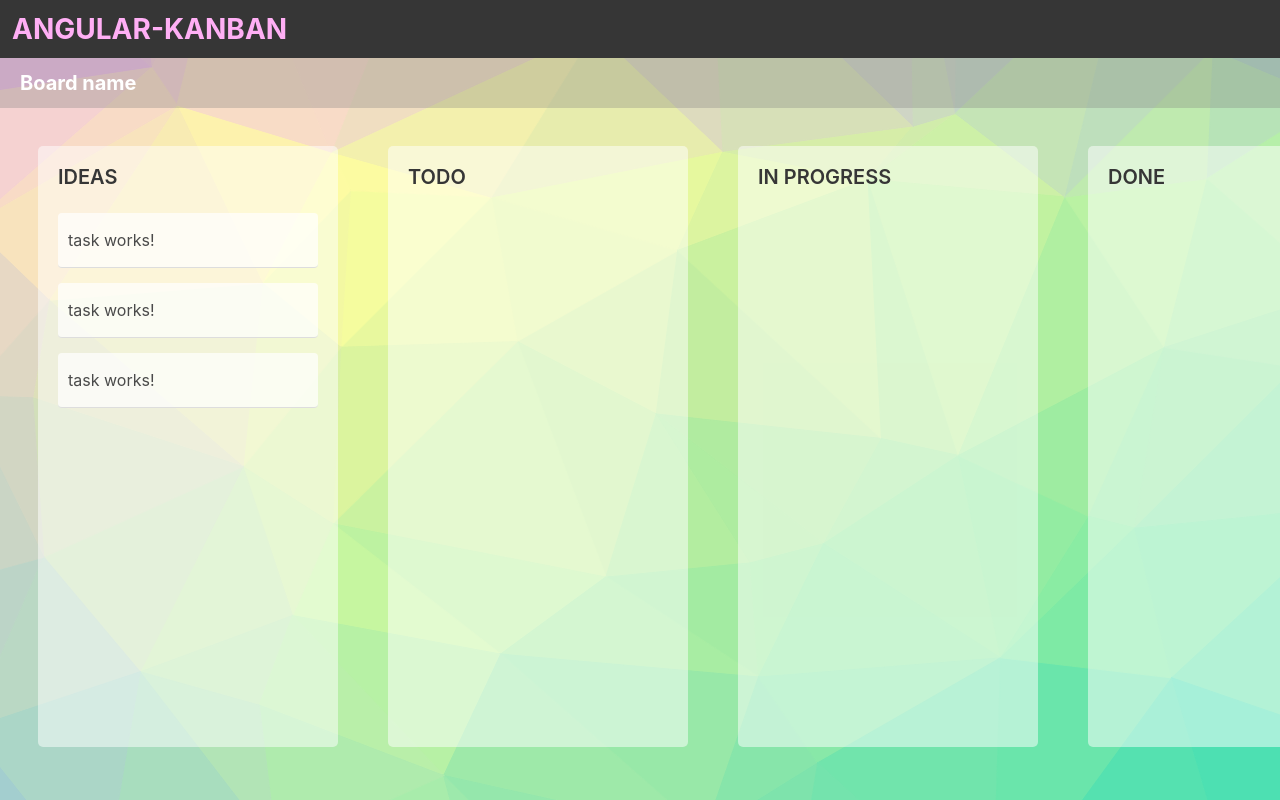
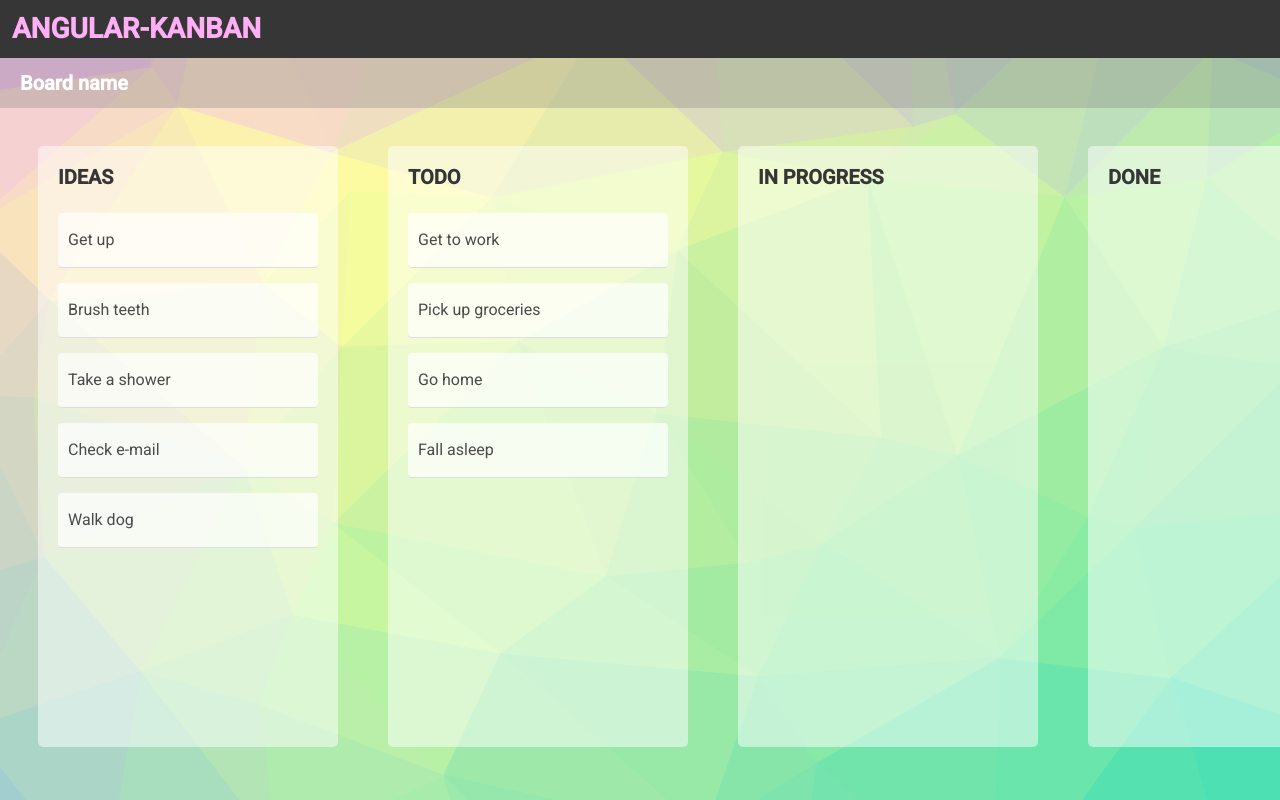
Before and after one commit to Dmitruk89/angular-kanban, an Angular app: page / in a window 1280 px wide. Built offline with nearby package versions, Linux system fonts and the light colour scheme.

Commit message:
feat: add drag-and-drop

```diff
--- a/angular.json
+++ b/angular.json
@@ -28,6 +28,7 @@
               "src/assets"
             ],
             "styles": [
+              "./node_modules/@angular/material/prebuilt-themes/indigo-pink.css",
               "src/styles.scss"
             ],
             "scripts": []
@@ -96,6 +97,7 @@
               "src/assets"
             ],
             "styles": [
+              "./node_modules/@angular/material/prebuilt-themes/indigo-pink.css",
               "src/styles.scss"
             ],
             "scripts": []
--- a/package.json
+++ b/package.json
@@ -11,10 +11,12 @@
   "private": true,
   "dependencies": {
     "@angular/animations": "^14.2.0",
+    "@angular/cdk": "^13.0.0",
     "@angular/common": "^14.2.0",
     "@angular/compiler": "^14.2.0",
     "@angular/core": "^14.2.0",
     "@angular/forms": "^14.2.0",
+    "@angular/material": "^13.0.0",
     "@angular/platform-browser": "^14.2.0",
     "@angular/platform-browser-dynamic": "^14.2.0",
     "@angular/router": "^14.2.0",
--- a/src/app/components/column-field/column-field.component.html
+++ b/src/app/components/column-field/column-field.component.html
@@ -1,10 +1,32 @@
 <div class="columns">
-  <app-column name="ideas">
-    <app-task></app-task>
-    <app-task></app-task>
-    <app-task></app-task>
+  <app-column
+    cdkDropList
+    #ideasList="cdkDropList"
+    [cdkDropListData]="ideas"
+    [cdkDropListConnectedTo]="[todoList]"
+    (cdkDropListDropped)="drop($event)"
+    name="ideas"
+  >
+    <app-task
+      *ngFor="let item of ideas"
+      taskText="{{ item }}"
+      cdkDrag
+    ></app-task>
   </app-column>
-  <app-column name="todo"></app-column>
+  <app-column
+    cdkDropList
+    #todoList="cdkDropList"
+    [cdkDropListData]="todo"
+    [cdkDropListConnectedTo]="[ideasList]"
+    (cdkDropListDropped)="drop($event)"
+    name="todo"
+  >
+    <app-task
+      *ngFor="let item of todo"
+      taskText="{{ item }}"
+      cdkDrag
+    ></app-task>
+  </app-column>
   <app-column name="in progress"></app-column>
   <app-column name="done"></app-column>
 </div>
--- a/src/app/components/column-field/column-field.component.ts
+++ b/src/app/components/column-field/column-field.component.ts
@@ -1,15 +1,43 @@
 import { Component, OnInit } from '@angular/core';
+import {
+  CdkDragDrop,
+  moveItemInArray,
+  transferArrayItem,
+} from '@angular/cdk/drag-drop';
 
 @Component({
   selector: 'app-column-field',
   templateUrl: './column-field.component.html',
-  styleUrls: ['./column-field.component.scss']
+  styleUrls: ['./column-field.component.scss'],
 })
 export class ColumnFieldComponent implements OnInit {
+  constructor() {}
 
-  constructor() { }
+  ngOnInit(): void {}
 
-  ngOnInit(): void {
+  ideas = [
+    'Get up',
+    'Brush teeth',
+    'Take a shower',
+    'Check e-mail',
+    'Walk dog',
+  ];
+  todo = ['Get to work', 'Pick up groceries', 'Go home', 'Fall asleep'];
+
+  drop(event: CdkDragDrop<string[]>) {
+    if (event.previousContainer === event.container) {
+      moveItemInArray(
+        event.container.data,
+        event.previousIndex,
+        event.currentIndex
+      );
+    } else {
+      transferArrayItem(
+        event.previousContainer.data,
+        event.container.data,
+        event.previousIndex,
+        event.currentIndex
+      );
+    }
   }
-
 }
--- a/src/app/components/task/task.component.html
+++ b/src/app/components/task/task.component.html
@@ -1 +1 @@
-<p class="task">task works!</p>
+<p class="task">{{ taskText }}</p>
--- a/src/app/components/task/task.component.ts
+++ b/src/app/components/task/task.component.ts
@@ -1,15 +1,13 @@
-import { Component, OnInit } from '@angular/core';
+import { Component, Input, OnInit } from '@angular/core';
 
 @Component({
   selector: 'app-task',
   templateUrl: './task.component.html',
-  styleUrls: ['./task.component.scss']
+  styleUrls: ['./task.component.scss'],
 })
 export class TaskComponent implements OnInit {
+  constructor() {}
+  @Input() taskText!: string;
 
-  constructor() { }
-
-  ngOnInit(): void {
-  }
-
+  ngOnInit(): void {}
 }
--- a/src/index.html
+++ b/src/index.html
@@ -6,6 +6,9 @@
   <base href="/">
   <meta name="viewport" content="width=device-width, initial-scale=1">
   <link rel="icon" type="image/x-icon" href="favicon.ico">
+  <link rel="preconnect" href="https://fonts.gstatic.com">
+  <link href="https://fonts.googleapis.com/css2?family=Roboto:wght@300;400;500&display=swap" rel="stylesheet">
+  <link href="https://fonts.googleapis.com/icon?family=Material+Icons" rel="stylesheet">
 </head>
 <body>
   <app-root></app-root>
--- a/src/styles.scss
+++ b/src/styles.scss
@@ -17,3 +17,6 @@ html {
 
   overflow-y: auto !important;
 }
+
+html, body { height: 100%; }
+body { margin: 0; font-family: Roboto, "Helvetica Neue", sans-serif; }
```
Also changed, not shown: src/app/app.module.ts (+8 -1 lines), 1 other file (tests, documents, lock files or other folders).
